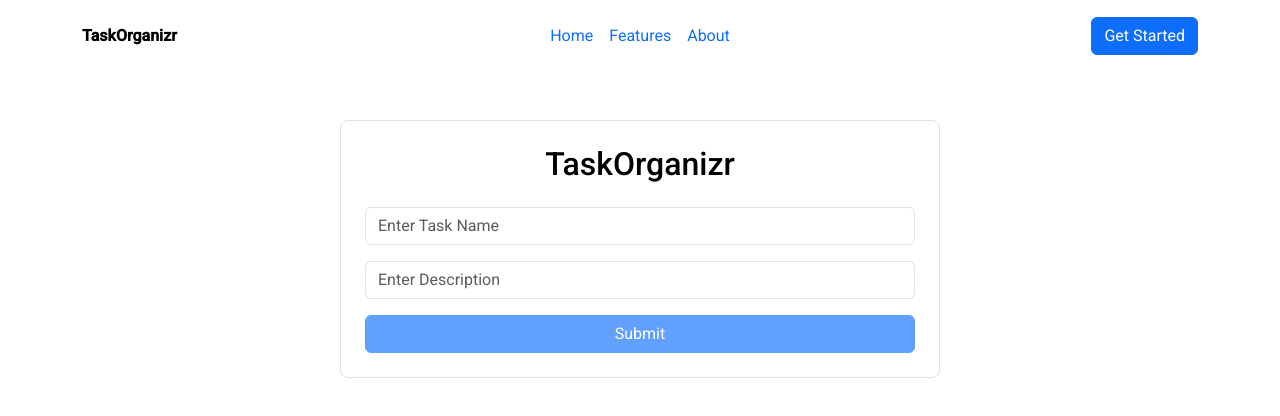
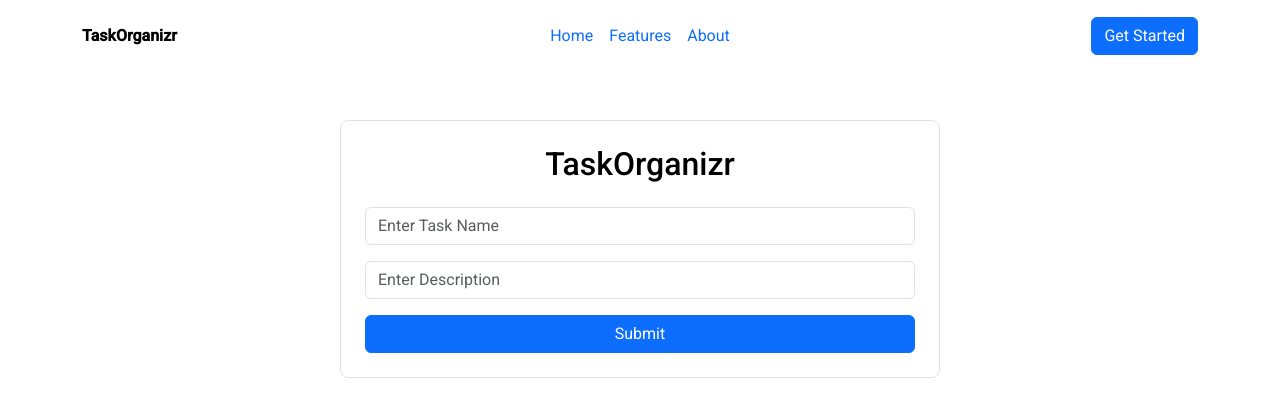
Before and after one commit to naveenvarma19/TodoList, an Angular app: page /todolist in a window 1280 px wide. Shown: the top 416 px of the page. Built offline with nearby package versions, Linux system fonts and the light colour scheme.

Commit message:
Added submit button validation

```diff
--- a/src/app/components/todolist/todolist.component.html
+++ b/src/app/components/todolist/todolist.component.html
@@ -14,7 +14,14 @@
           placeholder="Enter Task Name"
           ngModel
           name="taskName"
+          #taskName="ngModel"
         />
+        <div
+          *ngIf="taskName.invalid && (taskName.dirty || taskName.touched)"
+          class="text-danger"
+        >
+          Task Name is required.
+        </div>
       </div>
       <!-- Description Input -->
       <div class="col-12">
@@ -26,17 +33,28 @@
           placeholder="Enter Description"
           ngModel
           name="taskDescription"
+          #taskDescription="ngModel"
         />
+        <div
+          *ngIf="
+            taskDescription.invalid &&
+            (taskDescription.dirty || taskDescription.touched)
+          "
+          class="text-danger"
+        >
+          Description is required.
+        </div>
       </div>
       <!-- Submit Button -->
       <div class="col-12">
-        <button
-          [disabled]="taskForm.invalid"
-          type="submit"
-          class="btn btn-primary w-100"
-        >
-          Submit
-        </button>
+        <button type="submit" class="btn btn-primary w-100">Submit</button>
+      </div>
+      <!-- General Error Message -->
+      <div
+        *ngIf="taskForm.submitted && taskForm.invalid"
+        class="col-12 text-danger text-center"
+      >
+        <p>Both fields are required!</p>
       </div>
     </form>
   </div>
--- a/src/app/components/todolist/todolist.component.ts
+++ b/src/app/components/todolist/todolist.component.ts
@@ -49,6 +49,7 @@ export class TodolistComponent implements OnInit {
   }
 
   onSubmit(form: NgForm) {
+    if (form.valid) {
       const { taskName, taskDescription } = form.value;
       this.taskList.push({
         taskName,
@@ -59,6 +60,7 @@ export class TodolistComponent implements OnInit {
       });
       this.saveToLocalStorage();
       form.reset();
+    }
   }
 
   saveToLocalStorage() {
```
Lines whose indentation alone changed are shown as unchanged.
